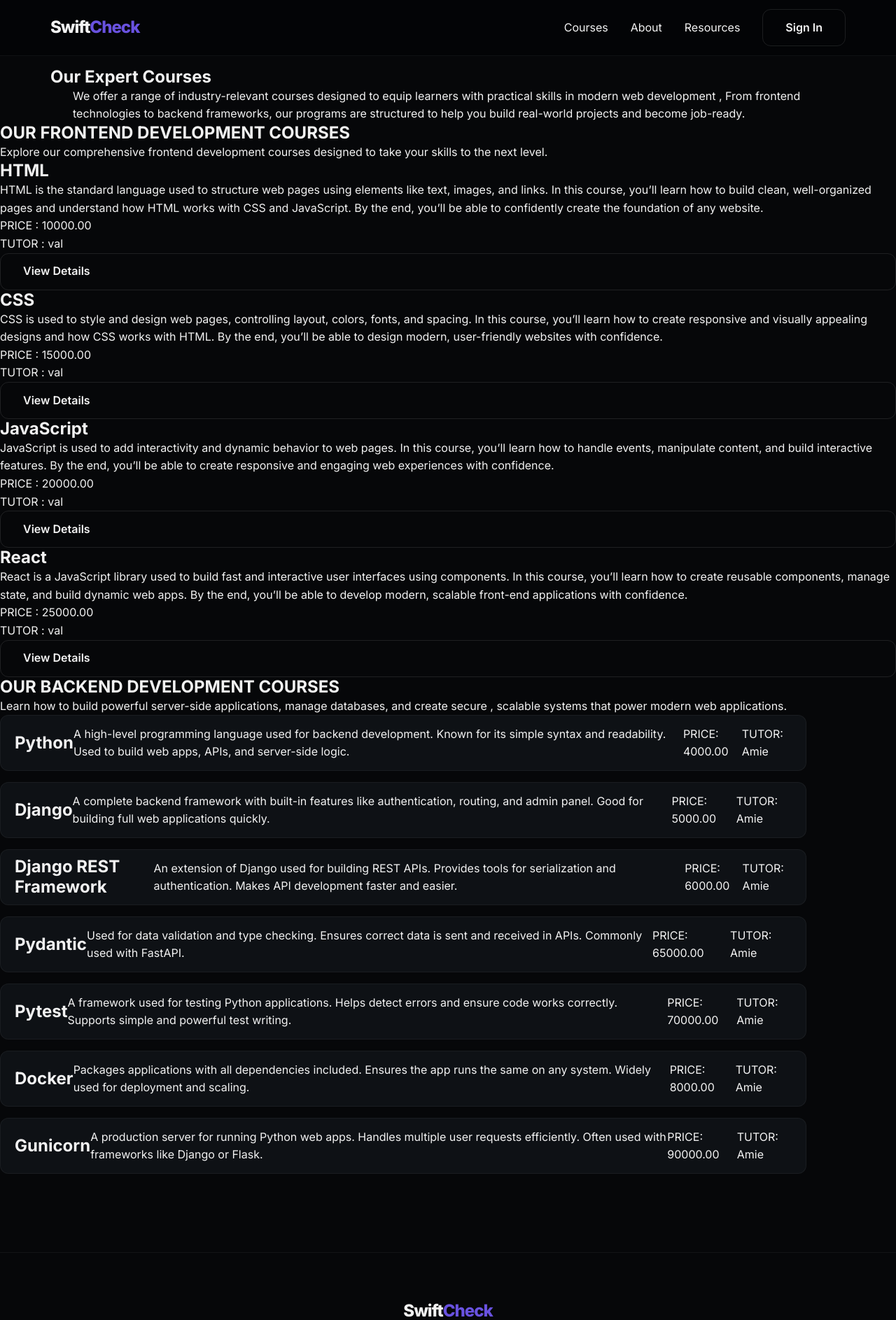
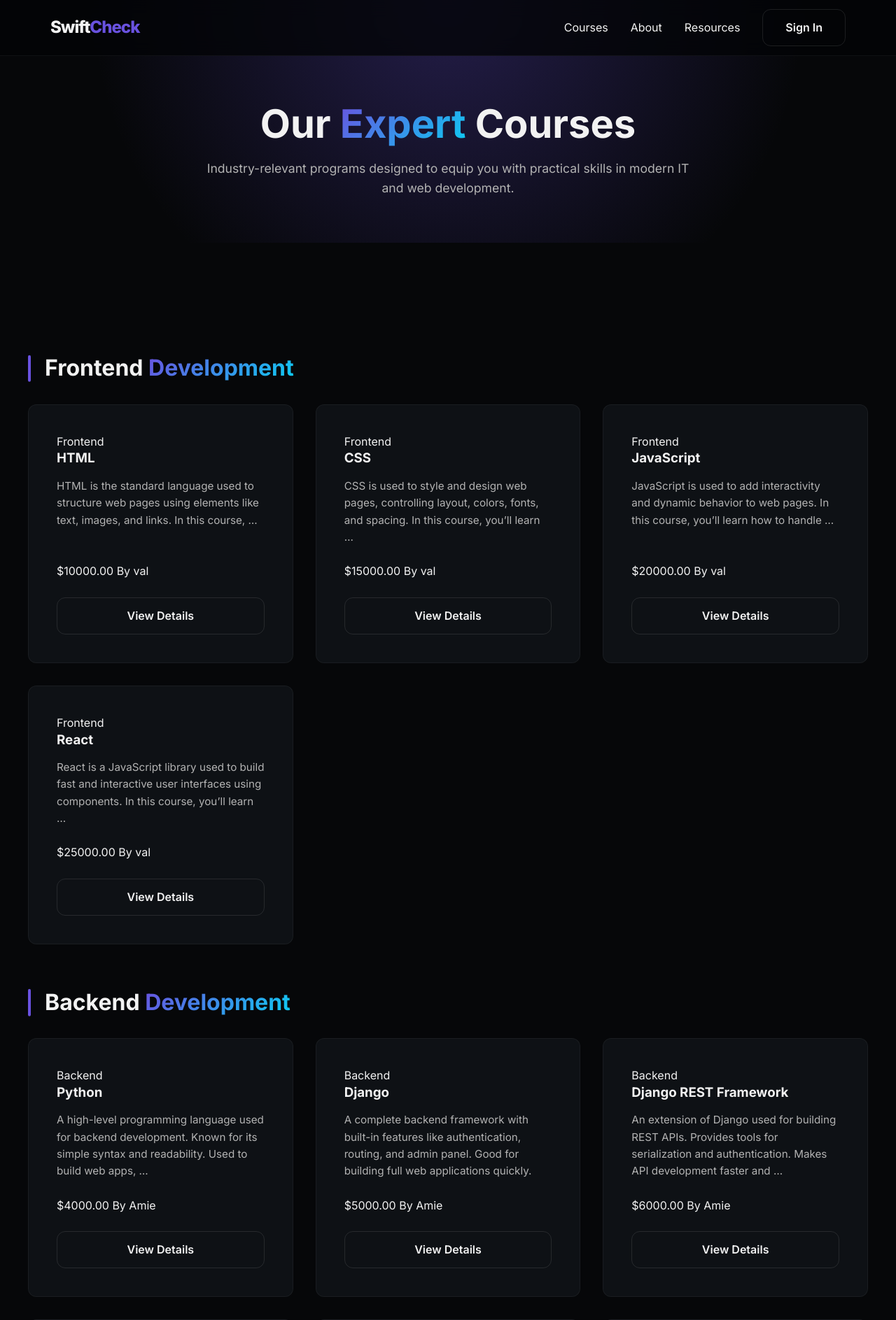
Before and after one commit to zeddyemy/VVAJ, a Django app: page /courses/ in a window 1280 px wide. Shown: the top 1887 px of the page at 70% size. Run offline with Django 5.2, Linux system fonts and the light colour scheme; data comes from the database, SQL or seed files in the repository.

Commit message:
update styles

```diff
--- a/swiftcheck/main/templates/main/course.html
+++ b/swiftcheck/main/templates/main/course.html
@@ -4,52 +4,59 @@
 {% block title %}Courses{% endblock %}
 
 {% block content %}
-    <section class="section-padding">
-      <div class="container">
-        <h1 class="Omo">Our <span>Expert</span> Courses</h1>
-        <p class="container p">
-          We offer a range of industry-relevant
-          <span> courses designed to equip learners with</span> practical skills
-          in modern web development , From
-          <span>frontend technologies to backend frameworks</span>, our programs
-          are structured to help you build real-world projects and
-          <span>become job-ready</span>.
-        </p>
-      </div>
+    <!-- Header -->
+    <header class="course-hero">
+        <div class="container">
+            <h1 class="animate">Our <span class="gradient-text">Expert</span> Courses</h1>
+            <p class="animate" style="animation-delay: 0.1s;">Industry-relevant programs designed to equip you with practical skills in modern IT and web development.</p>
+        </div>
+    </header>
 
-      <div class="Val">
-				<h1> OUR <span>FRONTEND</span> <span> DEVELOPMENT</span> COURSES</h1>
-				<p>Explore our comprehensive <span> frontend development courses designed </span> to take your skills to the next level.</p>
-			</div>
-<!--  -->
-      <div class="courses">
-        {% for course in frontend_courses %}
-        <div class="course-card">
-          <h1>{{ course.name }}</h1>
-          <p>{{ course.description }}</p>
-          <p>PRICE : {{ course.price }}</p>
-          <p>TUTOR : {{ course.teacher.username }}</p>
+    <main class="container section-padding">
+        <!-- Frontend Development Section -->
+        <section>
+            <h2 class="category-title animate" style="animation-delay: 0.2s;">Frontend <span class="gradient-text">Development</span></h2>
+            <div class="course-grid">
+                {% for course in frontend_courses %}
+                <div class="card course-card animate" style="animation-delay: 0.3s;">
+                    <span class="badge">Frontend</span>
+                    <div class="course-card-content">
+                        <h3>{{ course.name }}</h3>
+                        <p>{{ course.description|truncatewords:20 }}</p>
+                    </div>
+                    <div class="course-card-meta">
+                        <span class="price">${{ course.price }}</span>
+                        <span class="tutor">By {{ course.teacher.username }}</span>
+                    </div>
+                    <a href="{% url 'course_detail' course.id %}" class="btn btn-outline" style="margin-top: 1.5rem; text-align: center;">View Details</a>
+                </div>
+                {% empty %}
+                <p class="text-muted">No frontend courses available at the moment.</p>
+                {% endfor %}
+            </div>
+        </section>
 
-          <a href="{% url 'course_detail' course.id %}" class="btn btn-outline">View Details</a>
-        </div>
-        {% endfor %}
-      </div>
-
-      <div class="Val2">
-				<h1> OUR  <span> BACKEND DEVELOPMENT</span> COURSES</h1>
-				<p>Learn how to build powerful <span>server-side applications, manage databases, and create secure </span> , scalable systems that power modern web applications.</p>
-			</div>
-
-			<div class="courses2">
-
+        <!-- Backend Development Section -->
+        <section>
+            <h2 class="category-title animate" style="animation-delay: 0.4s;">Backend <span class="gradient-text">Development</span></h2>
+            <div class="course-grid">
                 {% for course in backend_courses %}
-                <div class="course-card2">
-                    <h1>{{ course.name }}</h1>
-                    <p>{{ course.description }}</p>
-                    <p> PRICE: {{ course.price }}</p>
-                    <p> TUTOR: {{ course.teacher.username }}</p>
+                <div class="card course-card animate" style="animation-delay: 0.5s;">
+                    <span class="badge">Backend</span>
+                    <div class="course-card-content">
+                        <h3>{{ course.name }}</h3>
+                        <p>{{ course.description|truncatewords:20 }}</p>
+                    </div>
+                    <div class="course-card-meta">
+                        <span class="price">${{ course.price }}</span>
+                        <span class="tutor">By {{ course.teacher.username }}</span>
+                    </div>
+                    <a href="{% url 'course_detail' course.id %}" class="btn btn-outline" style="margin-top: 1.5rem; text-align: center;">View Details</a>
                 </div>
+                {% empty %}
+                <p class="text-muted">No backend courses available at the moment.</p>
                 {% endfor %}
-			</div>
-    </section>
+            </div>
+        </section>
+    </main>
 {% endblock %}
--- a/swiftcheck/public/css/styles.css
+++ b/swiftcheck/public/css/styles.css
@@ -453,19 +453,6 @@ footer {
     margin-bottom: 1.5rem;
 }
 
-.course-card2 {
-    height: 10vh;
-    width: 90%;
-    background: var(--card-bg);
-    padding: 1.25rem;
-    border-radius: var(--radius);
-    margin-bottom: 1rem;
-    border: 1px solid rgba(255, 255, 255, 0.05);
-    display: flex;
-    justify-content: space-between;
-    align-items: center;
-}
-
 .curriculum-item span {
     color: var(--text-muted);
 }
```
